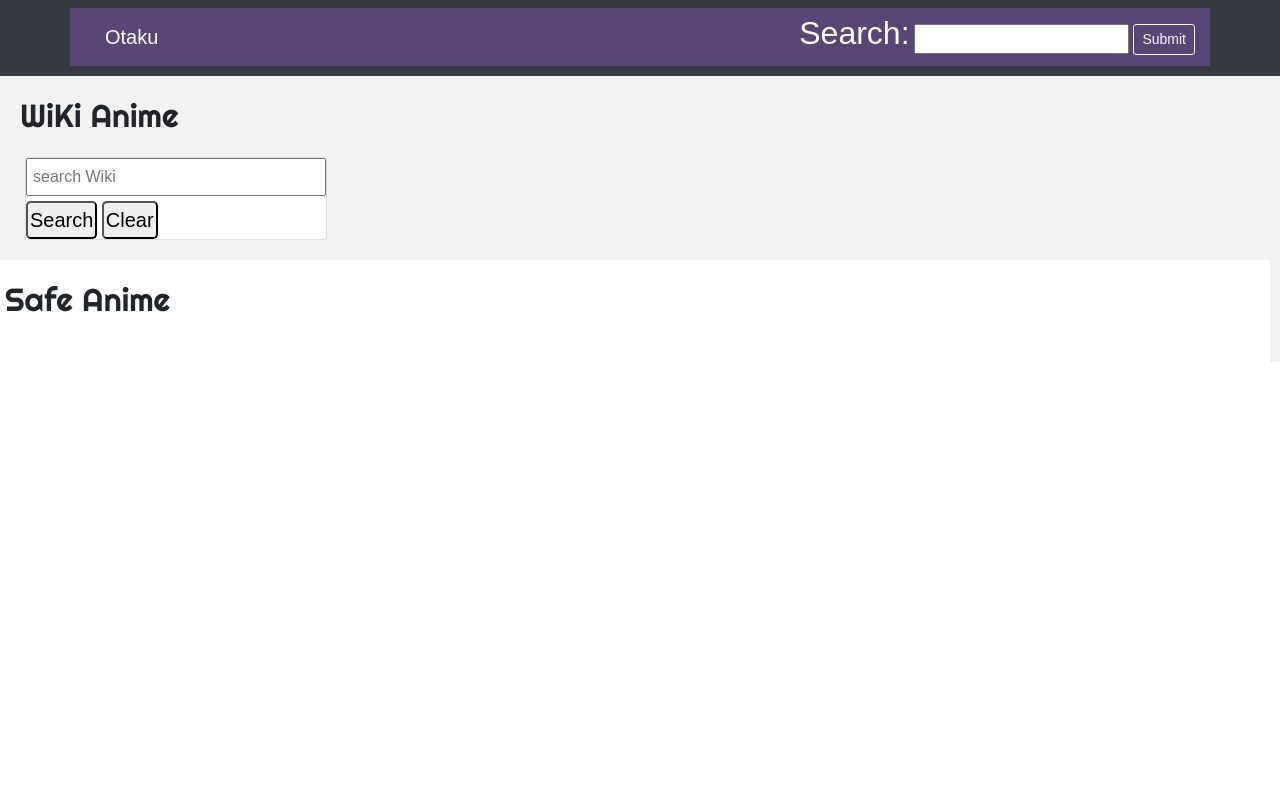
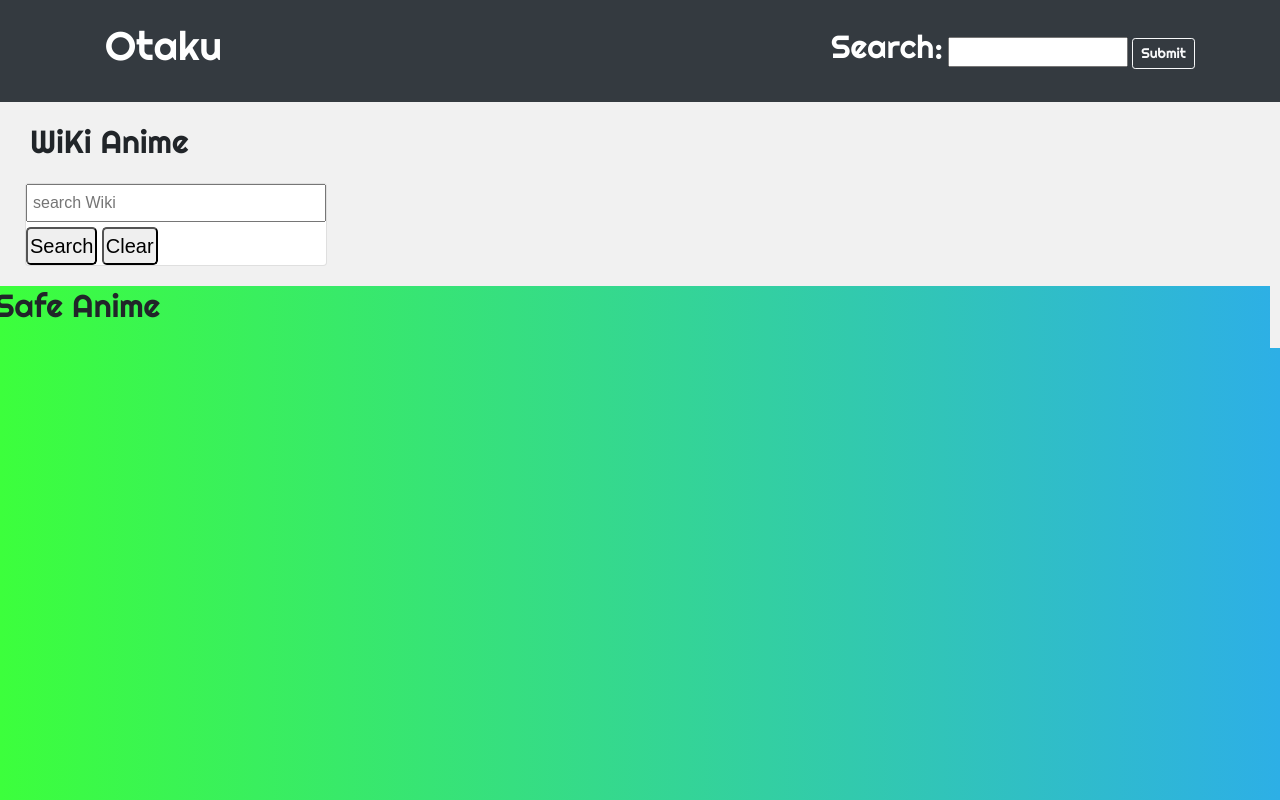
Before and after one commit to notintheup/otaku, a plain HTML site: page index.html in a window 1280 px wide. Shown: the top 800 px of the page. Drawn offline with nearby package versions, Linux system fonts and the light colour scheme; no server answers.

Commit message:
background

```diff
--- a/assets/css/style.css
+++ b/assets/css/style.css
@@ -4,16 +4,12 @@
   background-color: rgba(51, 51, 51, 0.637);
   position: sticky;
   top: 0;
-
-}
-
-.container {
-  background-color: rgba(124, 81, 167, 0.52);
+  font-family: 'Righteous', cursive;
 
 }
 
 h2 {
-  /* padding-left: 10px; */
+  padding-left: 10px;
   padding-right: 10px;
   padding-bottom: 15px;
   font-family: 'Righteous', cursive;
@@ -40,14 +36,12 @@ h2 {
   clear: both;
   padding-bottom: 5px;
   width: 220px;
-
 }
 
 .text-format {
   font-size: 12px;
   font-family: 'Courier New', Courier, monospace;
 }
-
 
 * {
   box-sizing: border-box;
@@ -67,18 +61,12 @@ h2 {
   margin-top: 5px;
 }
 
-/* Style the body */
 body {
   font-family: Arial, Helvetica, sans-serif;
   margin: 0;
-}
-
-/* Header/logo Title */
-.header {
-  padding: 80px;
-  text-align: center;
-  background: #1abc9c;
-  color: white;
+  background-color: #000000;
+  padding: 0px;
+  margin: 0px;
 }
 
 /* Increase the font size of the heading */
@@ -134,8 +122,14 @@ body {
 .main {
   -ms-flex: 80%;
   flex: 80%;
-  background-color: white;
-  padding: 20px;
+  height: auto;
+}
+
+#gradient {
+  width: 100%;
+  height: 800px;
+  padding: 0px;
+  margin: 0px;
 }
 
 /* Responsive layout - when the screen is less than 700px wide */
--- a/assets/javascript/app.js
+++ b/assets/javascript/app.js
@@ -13,7 +13,7 @@ function displayAnime() {
     .done(function (response) {
 
       for (var i = 0; i < response.results.length; i++) {
-        console.log(response.results[i]);
+        // console.log(response.results[i]);
         if (response.results[i].rated == 'PG-13') {
           var animeURL = response.results[i].image_url;
           var url = response.results[i].url;
--- /dev/null
+++ b/assets/javascript/grad.js
@@ -0,0 +1,61 @@
+
+var colors = new Array(
+  [62,35,255],
+  [60,255,60],
+  [255,35,98],
+  [45,175,230],
+  [255,0,255],
+  [255,128,0]);
+
+var step = 0;
+//color table indices for:
+// current color left
+// next color left
+// current color right
+// next color right
+var colorIndices = [0,1,2,3];
+
+//transition speed
+var gradientSpeed = 0.002;
+
+function updateGradient()
+{
+
+  if ( $===undefined ) return;
+
+var c0_0 = colors[colorIndices[0]];
+var c0_1 = colors[colorIndices[1]];
+var c1_0 = colors[colorIndices[2]];
+var c1_1 = colors[colorIndices[3]];
+
+var istep = 1 - step;
+var r1 = Math.round(istep * c0_0[0] + step * c0_1[0]);
+var g1 = Math.round(istep * c0_0[1] + step * c0_1[1]);
+var b1 = Math.round(istep * c0_0[2] + step * c0_1[2]);
+var color1 = "rgb("+r1+","+g1+","+b1+")";
+
+var r2 = Math.round(istep * c1_0[0] + step * c1_1[0]);
+var g2 = Math.round(istep * c1_0[1] + step * c1_1[1]);
+var b2 = Math.round(istep * c1_0[2] + step * c1_1[2]);
+var color2 = "rgb("+r2+","+g2+","+b2+")";
+
+ $('#gradient').css({
+   background: "-webkit-gradient(linear, left top, right top, from("+color1+"), to("+color2+"))"}).css({
+    background: "-moz-linear-gradient(left, "+color1+" 0%, "+color2+" 100%)"});
+
+  step += gradientSpeed;
+  if ( step >= 1 )
+  {
+    step %= 1;
+    colorIndices[0] = colorIndices[1];
+    colorIndices[2] = colorIndices[3];
+
+    //pick two new target color indices
+    //do not pick the same as the current one
+    colorIndices[1] = ( colorIndices[1] + Math.floor( 1 + Math.random() * (colors.length - 1))) % colors.length;
+    colorIndices[3] = ( colorIndices[3] + Math.floor( 1 + Math.random() * (colors.length - 1))) % colors.length;
+
+  }
+}
+
+setInterval(updateGradient,10);
--- a/index.html
+++ b/index.html
@@ -1,6 +1,5 @@
 <!DOCTYPE html>
-<html lang="en">
-
+<html>
 <head>
     <meta charset="UTF-8">
     <meta name="viewport" content="width=device-width, initial-scale=2.0">
@@ -11,11 +10,11 @@
     <link href="https://fonts.googleapis.com/css?family=Righteous" rel="stylesheet">
 </head>
 
-<body>
+<body id="gradient" />
     <!-- Navigation -->
     <nav class="navbar navbar-expand-lg navbar-dark bg-dark fixed-top">
         <div class="container">
-            <a class="navbar-brand" href="#">Otaku</a>
+            <a class="navbar-brand" href="#"><h1>Otaku</h1></a>
             <button class="navbar-toggler" type="button" data-toggle="collapse" data-target="#navbarResponsive"
                 aria-controls="navbarResponsive" aria-expanded="false" aria-label="Toggle navigation">
                 <span class="navbar-toggler-icon"></span>
@@ -59,11 +58,13 @@
 
             <!-- jQuery -->
             <script type="text/javascript" src="https://cdnjs.cloudflare.com/ajax/libs/jquery/3.2.1/jquery.min.js"></script>
+            <script src="https://cdnjs.cloudflare.com/ajax/libs/jquery/2.0.2/jquery.min.js"></script>
+
 
             <!-- Script -->
             <script type="text/javascript" src="assets/javascript/app.js"></script>
 
-            <script src="https://cdnjs.cloudflare.com/ajax/libs/izimodal/1.5.1/js/iziModal.min.js"></script>
+            <script type="text/javascript" src="assets/javascript/grad.js"></script>
 
 
 </body>
```
